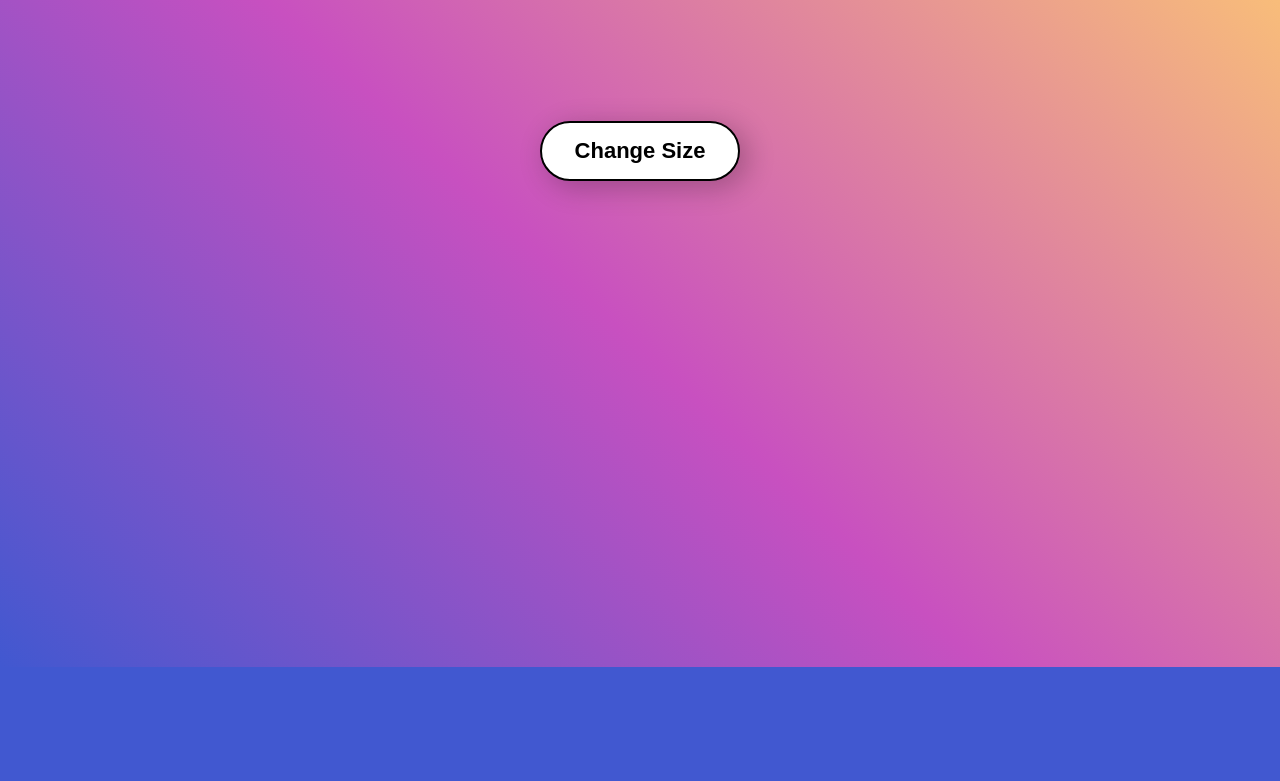
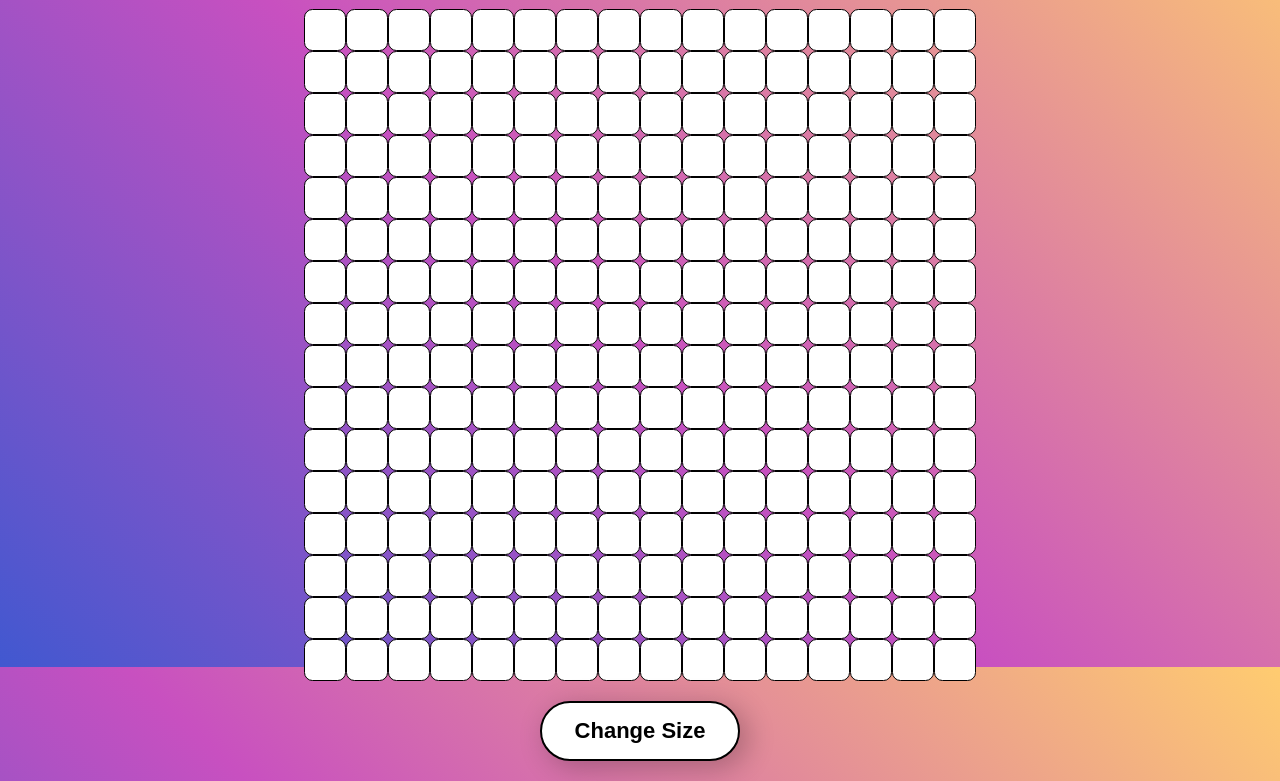
Before and after one commit to houstonwickham/etchasketch, a plain HTML site: page index.html in a window 1280 px wide. Shown: the part 133-914 px from the top of the page. Before the commit the page ends 800 px from the top, so only its background shows below. Drawn offline with Linux system fonts and the light colour scheme; a web font is replaced by a local one.

Commit message:
adding some functionality

```diff
--- a/app.css
+++ b/app.css
@@ -23,7 +23,8 @@ body {
 
 h1 {
 	font-size: 54px;
-	padding: 20px 0 80px 0;
+	margin: 0;
+	padding: 20px 0 60px 0;
 	font-weight: 400;
 	text-shadow: -3px 2px 2px rgba(40, 40, 40, 1);
 	letter-spacing: 5px;
@@ -78,3 +79,17 @@ button:active {
 	box-shadow: 3px 2px 22px 1px rgba(0, 0, 0, 0.24);
 	transform: scale(0.98);
 }
+
+.div-container {
+	display: grid;
+	grid-template-columns: repeat(16, 1fr);
+	grid-template-rows: repeat(16, 1fr);
+}
+
+.box {
+	border: 1px solid #000000;
+	border-radius: 20%;
+	background-color: #ffffff;
+	height: 40px;
+	width: 40px;
+}
--- a/app.js
+++ b/app.js
@@ -1 +1,43 @@
-// create div
+// create box of divs
+let size = 256;
+let div;
+const container = document.querySelector(".div-container");
+function resize(size) {
+    for(i = 0; i < size; i++) {
+        div = document.createElement('div');
+        div.classList.add('box');
+        container.appendChild(div);
+    }
+}
+resize(size)
+let allDivs = document.querySelectorAll(".box");
+// add color on hover
+function hover() {
+    for (i = 0; i < allDivs.length; i++) {
+        allDivs[i].addEventListener('mouseover', (event)=>{
+            event.target.style.backgroundColor = "#000000"
+        })
+    }
+}
+hover();
+
+
+// add resize button functionality
+const change = document.querySelector("#change");
+change.addEventListener('click', ()=>{
+    let answer = prompt('How wide should the new area be?')
+    if (answer > 100) {
+        alert('Too large. Try again.');
+        return;
+    }
+    let newSize = answer * answer;
+    container.innerHTML = ''
+    // document.querySelector(".div-container").style.gridTemplateColumns = "repeat(8, 1fr) !important;"
+    // document.querySelector(".divContainer").style.gridTemplateColumns = "repeat(8, 1fr) !important;"
+    resize(newSize);
+    hover();
+})
+
+
+//need to get hover working on resize
+//need to get resize working with rows columns/height width
```
